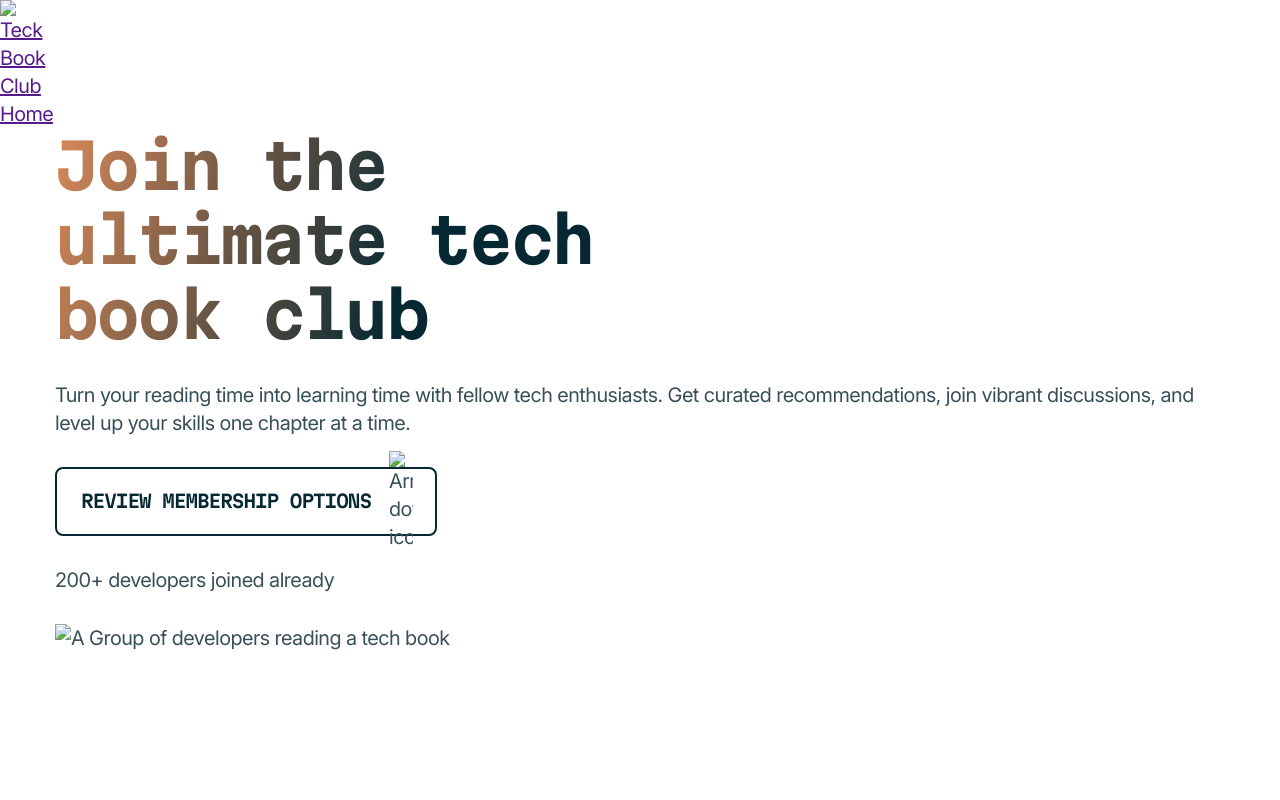
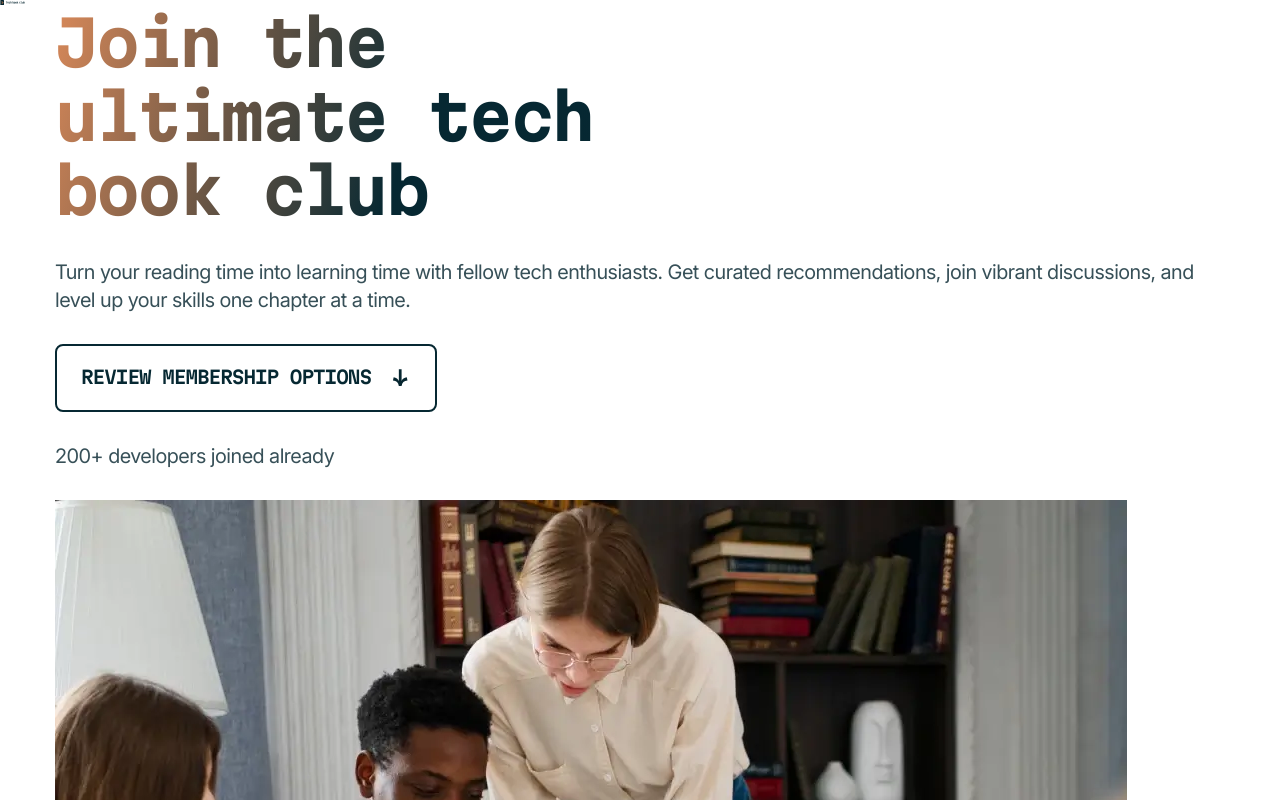
Before and after one commit to dspereira/tech-book-club-landing-page, a plain HTML site: page index.html in a window 1280 px wide. Shown: the top 800 px of the page. Drawn offline with Linux system fonts and the light colour scheme; the site is published under a folder, as on GitHub Pages, so addresses that start at the root find nothing.

Commit message:
Changed src of assets to relative path.

```diff
--- a/index.html
+++ b/index.html
@@ -4,7 +4,7 @@
   <meta charset="UTF-8">
   <meta name="viewport" content="width=device-width, initial-scale=1.0">
 
-  <link rel="icon" type="image/png" sizes="32x32" href="./assets/images/favicon-32x32.png">
+  <link rel="icon" type="image/png" sizes="32x32" href=".assets/images/favicon-32x32.png">
   <link rel="stylesheet" type="text/css" href="style.css">
 
   <title>Frontend Mentor | Tech book club</title>
@@ -14,7 +14,7 @@
   <header class="grid-main">
     <nav>
       <a href="">
-        <img src="/assets/images/logo.svg" alt="Teck Book Club Home"/>
+        <img src="assets/images/logo.svg" alt="Teck Book Club Home"/>
       </a>
     </nav>
   </header>
@@ -34,7 +34,7 @@
             <a class="hero-btn btn" href="">Review membership options</a>
             <img
               class="icon-arrow-down"
-              src="/assets/images/icon-arrow-down.svg"
+              src="assets/images/icon-arrow-down.svg"
               width="24"
               height="24"
               alt="Arrow down icon"
@@ -47,14 +47,14 @@
         <picture class="hero-img">
           <source
             media="(width > 77.5em)"
-            srcset="/assets/images/image-hero-desktop.webp"
+            srcset="assets/images/image-hero-desktop.webp"
           />
           <source
             media="(width > 43.75em)"
-            srcset="/assets/images/image-hero-tablet.webp"
+            srcset="assets/images/image-hero-tablet.webp"
           />
           <img
-            src="/assets/images/image-hero-mobile.webp"
+            src="assets/images/image-hero-mobile.webp"
             alt="A Group of developers reading a tech book"
           />
         </picture>
```
